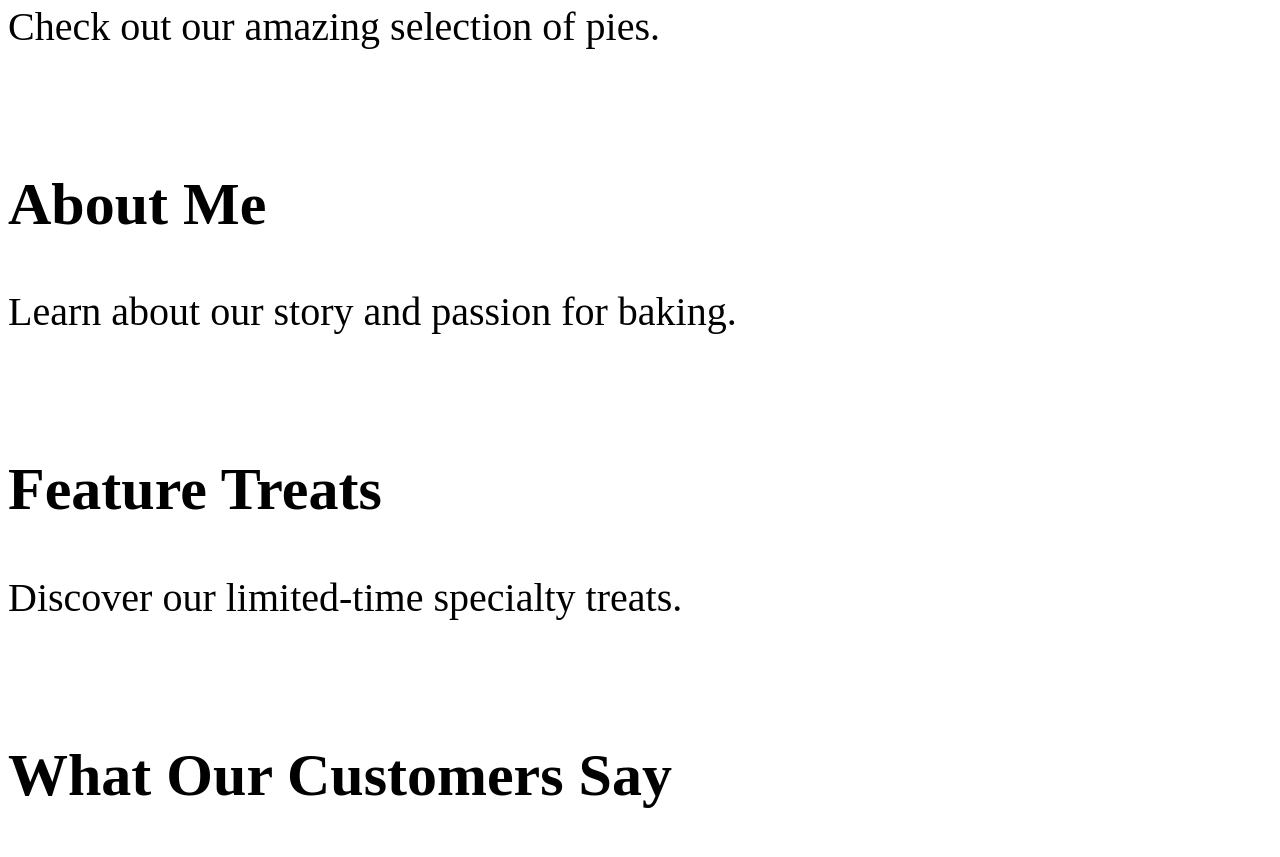
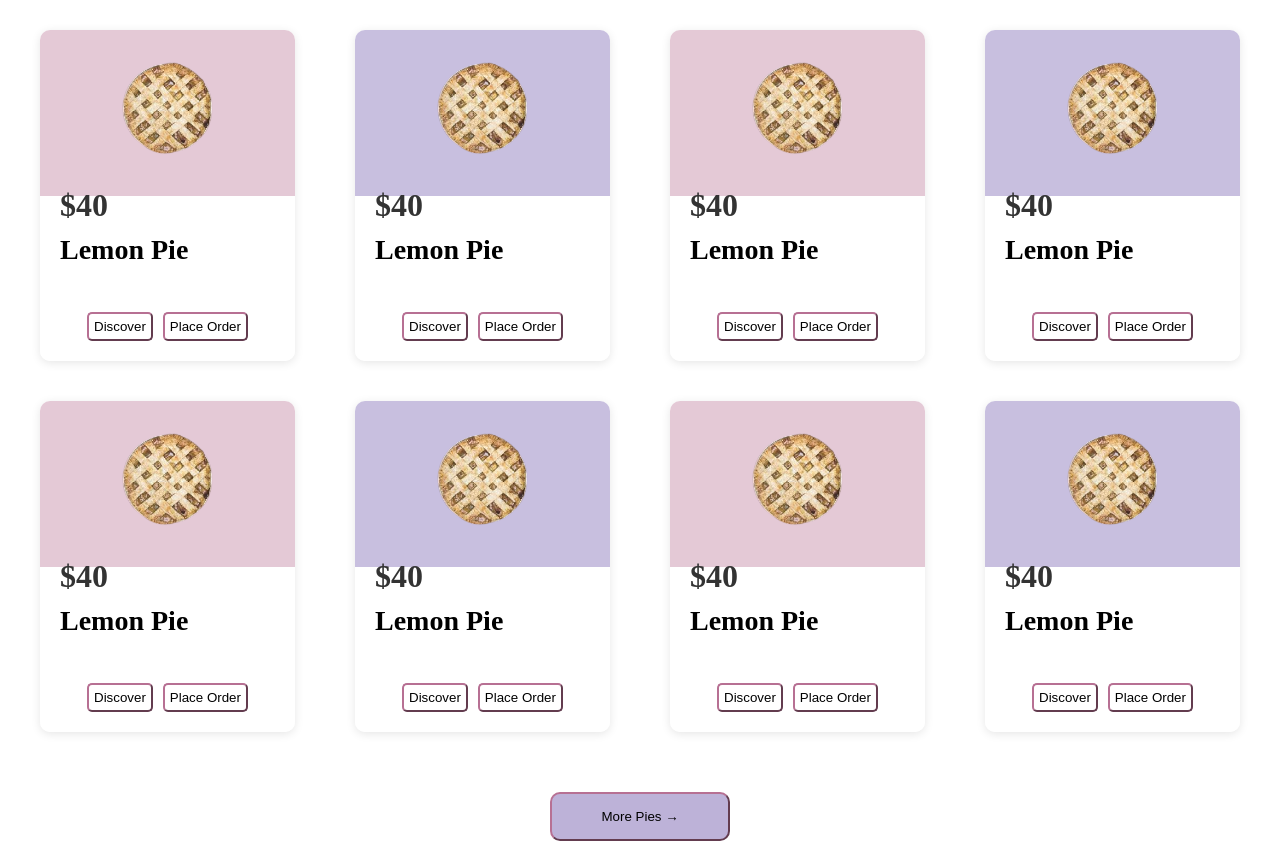
Before and after one commit to DariaDeriagina/McNamaraPieCo, a plain HTML site: page public/index.html in a window 1280 px wide. Shown: the part 522-1379 px from the top of the page. Drawn offline with Linux system fonts and the light colour scheme.

Commit message:
Products First Week Addition

```diff
--- a/css/styles.css
+++ b/css/styles.css
@@ -79,3 +79,98 @@ section {
     font-size: 40px;
     justify-content: center;
 }
+
+
+
+/* PRODUCTS SECTION */
+#products{
+text-align: center;
+margin-top: 1em
+}
+
+#products h2{
+margin-bottom: 0
+}
+
+#product-container {
+  display: flex;
+  flex-direction: column;
+  padding: 20px;
+  width: 100%; /* Width of the container, you can adjust this value */
+  margin: 0 auto; /* Centers the container horizontally */
+  max-width: 1200px; /* Optional: Adds a max-width so it doesn't stretch too much */
+}
+
+
+.product-row {
+  display: grid;
+  grid-template-columns: repeat(4, 1fr); /* Create 4 equal columns */
+  gap: 5%; /* Space between products */
+  margin-bottom: 40px; /* Space between rows */
+}
+
+.product {
+  padding: 20px;
+  text-align: center;
+  border-radius: 10px;
+  box-shadow: 0 2px 10px rgba(0, 0, 0, 0.1);
+}
+
+.product:nth-child(even) {
+  background: linear-gradient(to top, white 50%, #C8BFDF 50%);
+}
+
+.product:nth-child(odd) {
+  background: linear-gradient(to top, white 50%, #e4c9d6 50%);
+}
+
+.product img {
+  width: 60%;
+}
+
+.product h3 {
+  margin-top: 10px;
+  font-size: .7em;
+  text-align:left;
+}
+
+.price {
+  font-size: .8em;
+  color: #333;
+  margin: 10px 0;
+  text-align:left;
+  font-weight: bold;
+}
+
+.products-discover-button {
+  background-color: white;
+  color: black;
+  border-color: #b77093;
+  border-radius: 5px; /* Rounds the corners of the button */
+  padding: 5px 5px; /* Optional: Adds padding inside the button */
+  cursor: pointer; /* Shows a pointer when hovered */
+}
+
+.products-placeOrder-button {
+  background-color: white;
+  color: black;
+  border-color: #b77093;
+  border-radius: 5px; /* Rounds the corners of the button */
+  padding: 5px 5px; /* Optional: Adds padding inside the button */
+  cursor: pointer; /* Shows a pointer when hovered */
+}
+
+.products-morePies-button {
+      background-color: #bdb2d8;
+      color: black;
+      border-color: #b77093;
+      margin: 20px auto;
+      width: 15%;
+      border-radius: 10px; /* Rounds the corners of the button */
+      padding: 15px 5px; /* Optional: Adds padding inside the button */
+      cursor: pointer; /* Shows a pointer when hovered */
+}
+
+.products-discover-button button:hover, .products-placeOrder-button button:hover{
+  background-color: #218838;
+}
--- a/public/index.html
+++ b/public/index.html
@@ -38,10 +38,118 @@
   <p>Delicious homemade pies made with love!</p>
 </section>
 
+<!-- JAMIES PRODUCT SECTION
+
+
+
+-->
+
 <section id="products">
   <h2>Our Products</h2>
   <p>Check out our amazing selection of pies.</p>
 </section>
+
+<section id="product-container">
+
+  <!-- Row 1 -->
+  <div class="product-row">
+
+    <div class="product">
+      <img src="Images/pieTest.png" alt="Product 1">
+
+      <p class="price">$40</p>
+      <h3>Lemon Pie</h3>
+
+      <button class="products-discover-button">Discover</button>
+      <button class="products-placeOrder-button">Place Order</button>
+    </div>
+
+    <div class="product">
+      <img src="Images/pieTest.png" alt="Product 2">
+
+      <p class="price">$40</p>
+      <h3>Lemon Pie</h3>
+
+      <button class="products-discover-button">Discover</button>
+      <button class="products-placeOrder-button">Place Order</button>
+    </div>
+
+    <div class="product">
+      <img src="Images/pieTest.png" alt="Product 3">
+
+      <p class="price">$40</p>
+      <h3>Lemon Pie</h3>
+
+      <button class="products-discover-button">Discover</button>
+      <button class="products-placeOrder-button">Place Order</button>
+    </div>
+
+    <div class="product">
+      <img src="Images/pieTest.png" alt="Product 4">
+
+      <p class="price">$40</p>
+      <h3>Lemon Pie</h3>
+
+      <button class="products-discover-button">Discover</button>
+      <button class="products-placeOrder-button">Place Order</button>
+    </div>
+  </div>
+
+  <!-- Row 2 -->
+  <div class="product-row">
+
+    <div class="product">
+      <img src="Images/pieTest.png" alt="Product 5">
+
+      <p class="price">$40</p>
+      <h3>Lemon Pie</h3>
+
+      <button class="products-discover-button">Discover</button>
+      <button class="products-placeOrder-button">Place Order</button>
+    </div>
+
+    <div class="product">
+      <img src="Images/pieTest.png" alt="Product 6">
+
+      <p class="price">$40</p>
+      <h3>Lemon Pie</h3>
+
+      <button class="products-discover-button">Discover</button>
+      <button class="products-placeOrder-button">Place Order</button>
+    </div>
+
+    <div class="product">
+      <img src="Images/pieTest.png" alt="Product 7">
+
+      <p class="price">$40</p>
+      <h3>Lemon Pie</h3>
+
+      <button class="products-discover-button">Discover</button>
+      <button class="products-placeOrder-button">Place Order</button>
+    </div>
+
+    <div class="product">
+      <img src="Images/pieTest.png" alt="Product 8">
+
+      <p class="price">$40</p>
+      <h3>Lemon Pie</h3>
+
+      <button class="products-discover-button">Discover</button>
+      <button class="products-placeOrder-button">Place Order</button>
+    </div>
+  </div>
+
+  <button class="products-morePies-button">More Pies →</button>
+
+</section>
+
+
+<!--PRODUCT SECTION
+
+
+
+-->
+
 
 <section id="about">
   <h2>About Me</h2>
```
Also changed, not shown: public/Images/pieTest.png (added).
